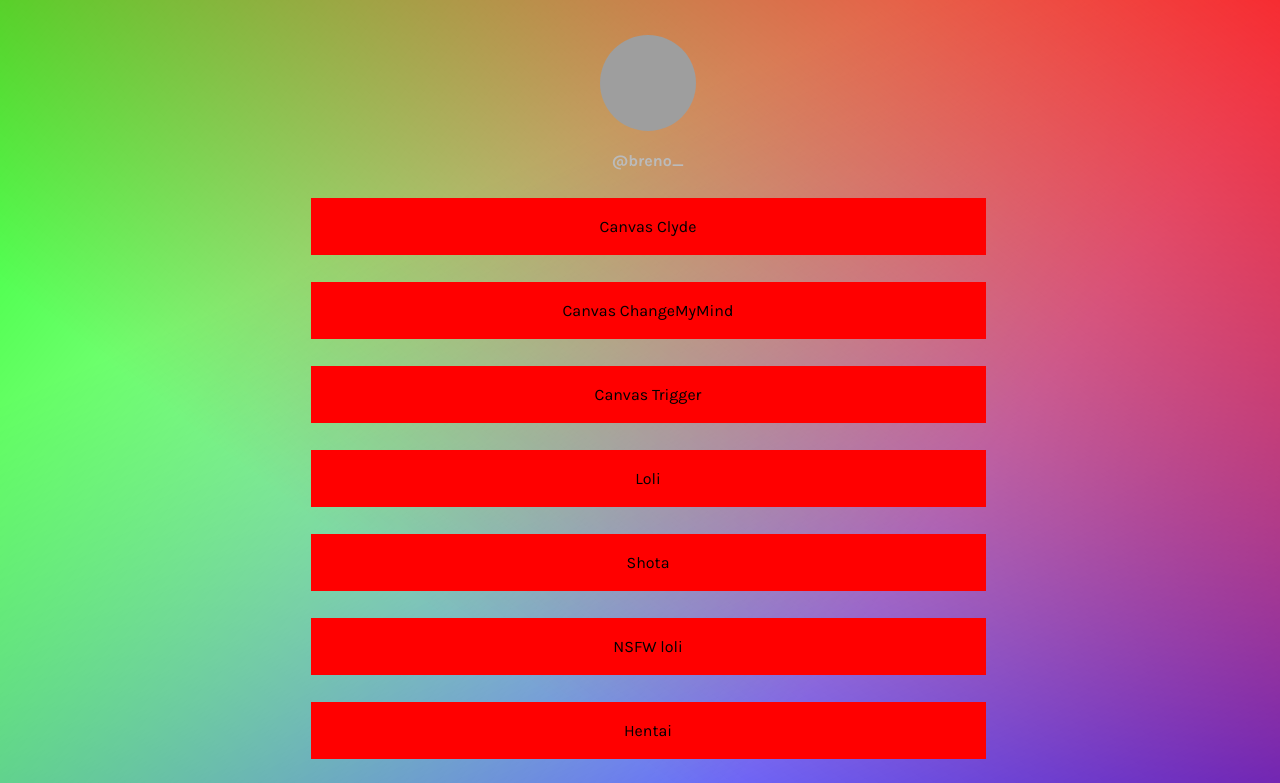
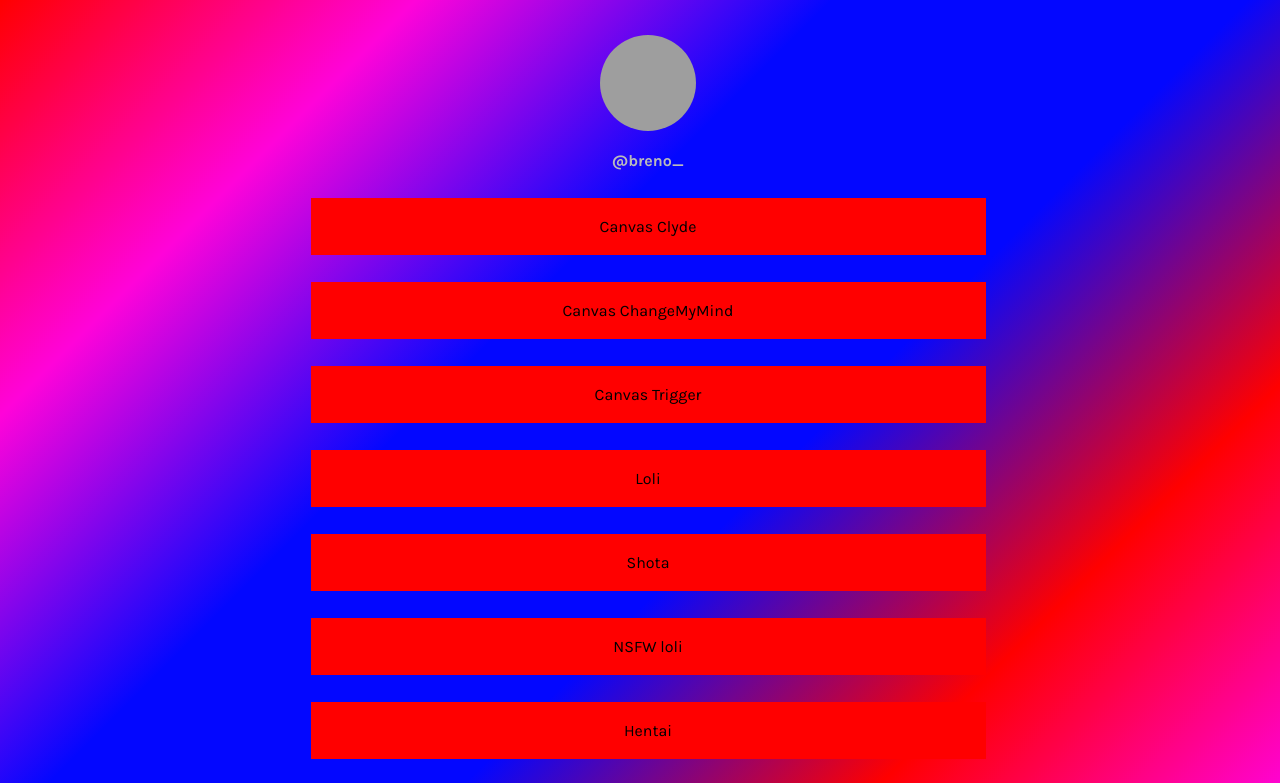
Before and after one commit to sayo-api/akame-base-api, a website: page public/index.html in a window 1280 px wide. Shown: the top 783 px of the page. Drawn offline with Linux system fonts and the light colour scheme; grey boxes are pictures that could not be loaded.

Commit message:
first commit

```diff
--- a/public/css/style.css
+++ b/public/css/style.css
@@ -11,10 +11,7 @@ html, body {
   height:100%;
 }
 body {
-    background:
-    linear-gradient(217deg, rgba(255,0,0,.8), rgba(255,0,0,0) 70.71%),
-    linear-gradient(127deg, rgba(0,255,0,.8), rgba(0,255,0,0) 70.71%),
-    linear-gradient(336deg, rgba(0,0,255,.8), rgba(0,0,255,0) 70.71%);
+    background: linear-gradient(-45deg, #ff03d9, #ff0000, #0307ff, #0307ff, #ff03d9, #ff0000),linear-gradient(#ff03d9, #ff0000, #0307ff, #ff03d9, #ff0000), linear-gradient(#ff0000 0%, #ff03d9 25%, #ff03d9 50%, #ff0000 75%, #ff03d9 100%);/*cores do gradiente*/
     background-size: auto, auto;
     animation: gradient 1s ease infinite; /*gradiange o 1s é a velocidade*/
 }
```
Also changed, not shown: 1 other file.
